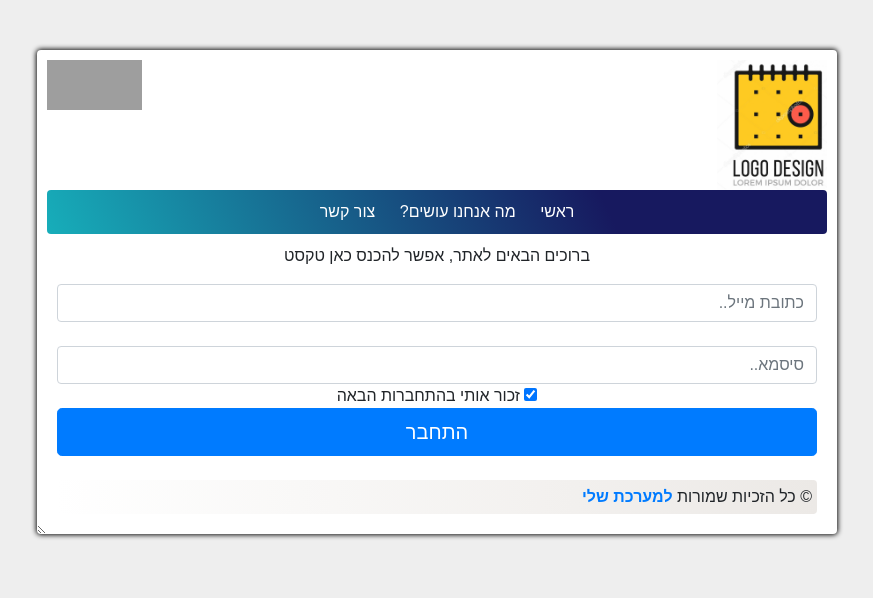
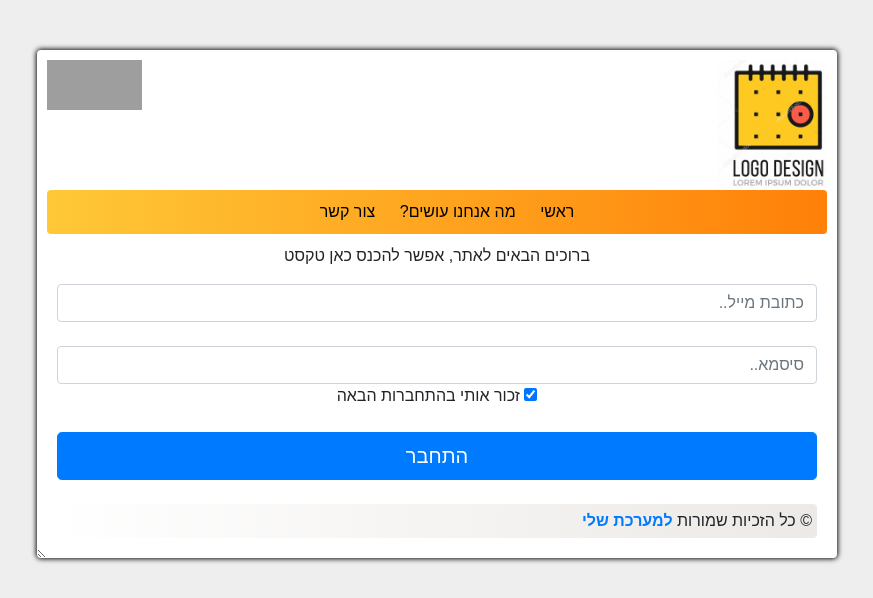
Before and after one commit to ZviMints/Hack-AU-2019, a Flask app: page / in a window 1280 px wide. Shown: the top 598 px of the page, without its empty margins (203-1076 px from the left). Run offline with Flask 2, Linux system fonts and the light colour scheme; some libraries are stand-ins or nearby versions; grey boxes are pictures that could not be loaded.

Commit message:
Changed to Orange

```diff
--- a/static/styles/style.css
+++ b/static/styles/style.css
@@ -43,13 +43,15 @@ a {
 #menu {
         padding: 10px;
         clear: both;
-        background-image: linear-gradient( 65.5deg,  rgba(23,205,205,1) -15.1%, rgba(23,25,95,1) 71.5% );
+        background: #FF8008;  /* fallback for old browsers */
+		background: -webkit-linear-gradient(to right, #FFC837, #FF8008);  /* Chrome 10-25, Safari 5.1-6 */
+		background: linear-gradient(to right, #FFC837, #FF8008); /* W3C, IE 10+/ Edge, Firefox 16+, Chrome 26+, Opera 12+, Safari 7+ */
         -webkit-border-radius: 4px;
         border-radius: 4px;
 }
 
 #menu a {
-    color: white;
+    color: black;
     padding-left: 20px;
 
 }
--- a/templates/index.html
+++ b/templates/index.html
@@ -6,7 +6,7 @@
             <form action="/login" method="post">
               <input type="text" name="email" placeholder="כתובת מייל.." class="form-control" /><br>
               <input type="password" name="password" placeholder="סיסמא.." class="form-control"/>
-              <input type="checkbox" name="remember" value="remember" checked="checked"> זכור אותי בהתחברות הבאה<br>
+              <input type="checkbox" name="remember" value="remember" checked="checked"> זכור אותי בהתחברות הבאה<br><br>
               <input type="submit" value="התחבר" class="btn btn-primary btn-lg btn-block"/> <br>
             </form>
 {% endblock %}
```
